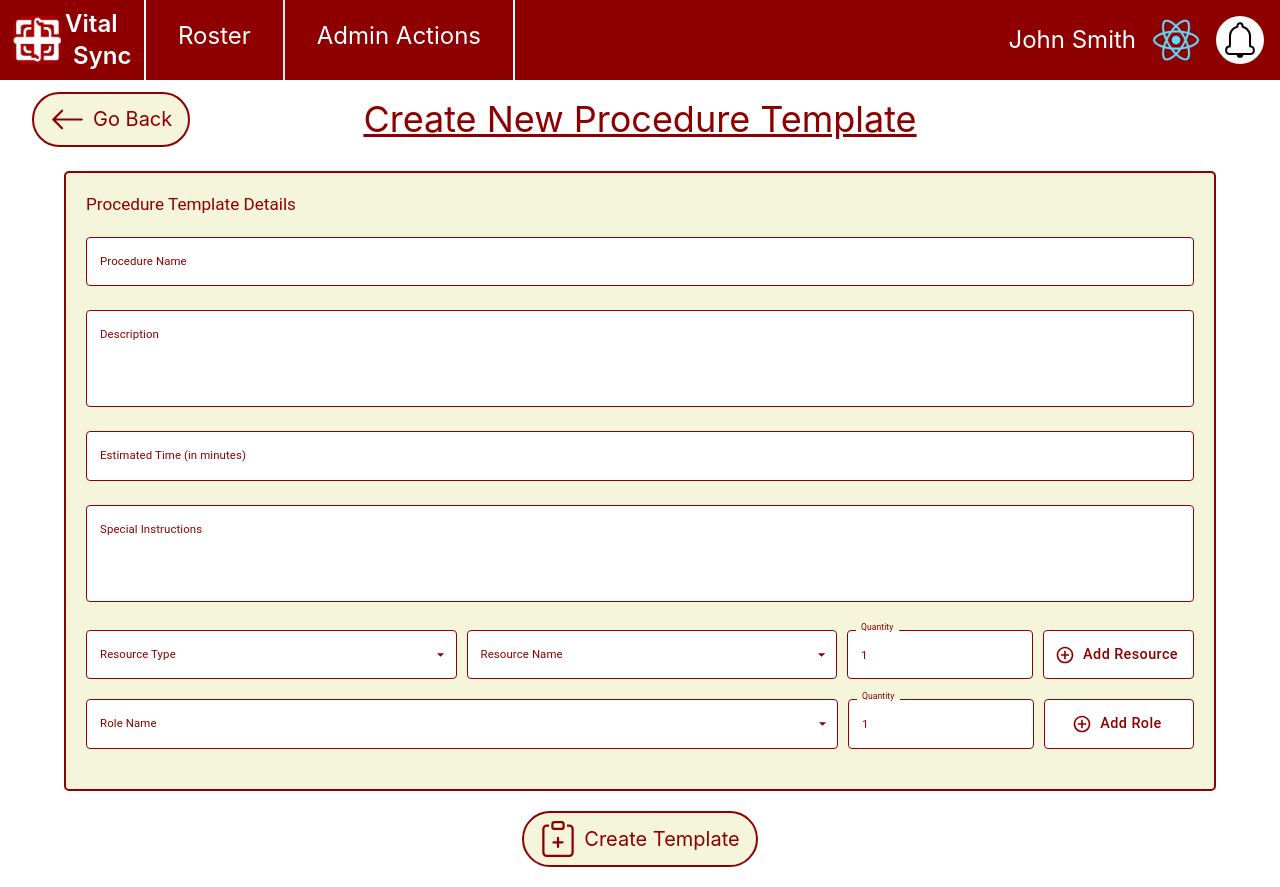
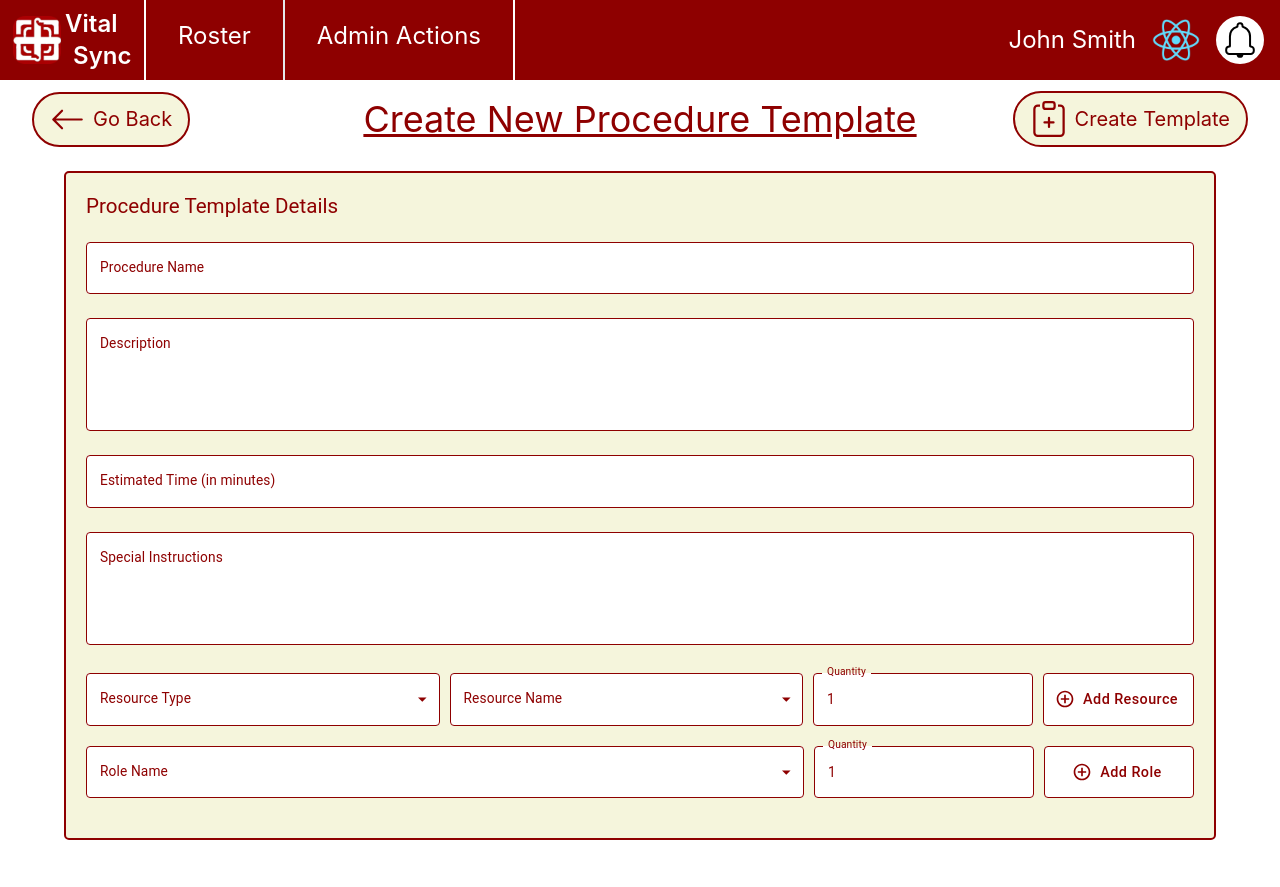
Before and after one commit to furkanagamak/VitalSync, a React (Create React App) app in the folder frontend/: page / in a window 1280 px wide. Built offline with nearby package versions, Linux system fonts and the light colour scheme.

Commit message:
Changed the position of create and modify template buttons.

```diff
--- a/frontend/src/createProcedureTemplate.js
+++ b/frontend/src/createProcedureTemplate.js
@@ -85,7 +85,7 @@ const ProcedureForm = () => {
 
   const theme = createTheme({
     typography: {
-      fontSize: 10,
+      fontSize: 12,
       button: {
         textTransform: "none",
       },
@@ -237,6 +237,7 @@ const ProcedureForm = () => {
           borderRadius: "5px",
           padding: "20px",
           marginTop: "10px",
+          marginBottom: "30px",
         }}
       >
         <Typography
@@ -546,16 +547,6 @@ const ProcedureForm = () => {
           </>
         )}
       </div>
-      <div
-        style={{
-          display: "flex",
-          justifyContent: "center",
-          marginTop: "20px",
-          marginBottom: "20px",
-        }}
-      >
-        <CreateTemplateButton />
-      </div>
     </ThemeProvider>
   );
 };
@@ -576,6 +567,9 @@ const CreateProcedureTemplateForm = () => {
         <div style={{ position: "absolute", left: "2rem" }}>
           <GoBackButton />
         </div>
+        <div style={{ position: "absolute", right: "2rem" }}>
+          <CreateTemplateButton />
+        </div>
         <h1
           style={{
             fontSize: "2.25rem",
--- a/frontend/src/modifyProcedureTemplate.js
+++ b/frontend/src/modifyProcedureTemplate.js
@@ -91,7 +91,7 @@ const ProcedureForm = () => {
 
   const theme = createTheme({
     typography: {
-      fontSize: 10,
+      fontSize: 12,
       button: {
         textTransform: "none",
       },
@@ -243,6 +243,7 @@ const ProcedureForm = () => {
           borderRadius: "5px",
           padding: "20px",
           marginTop: "10px",
+          marginBottom: "30px",
         }}
       >
         <Typography
@@ -552,16 +553,6 @@ const ProcedureForm = () => {
           </>
         )}
       </div>
-      <div
-        style={{
-          display: "flex",
-          justifyContent: "center",
-          marginTop: "20px",
-          marginBottom: "20px",
-        }}
-      >
-        <ModifyTemplateButton />
-      </div>
     </ThemeProvider>
   );
 };
@@ -582,6 +573,9 @@ const ModifyProcedureTemplateForm = () => {
         <div style={{ position: "absolute", left: "2rem" }}>
           <GoBackButton />
         </div>
+        <div style={{ position: "absolute", right: "2rem" }}>
+          <ModifyTemplateButton />
+        </div>
         <h1
           style={{
             fontSize: "2.25rem",
```
